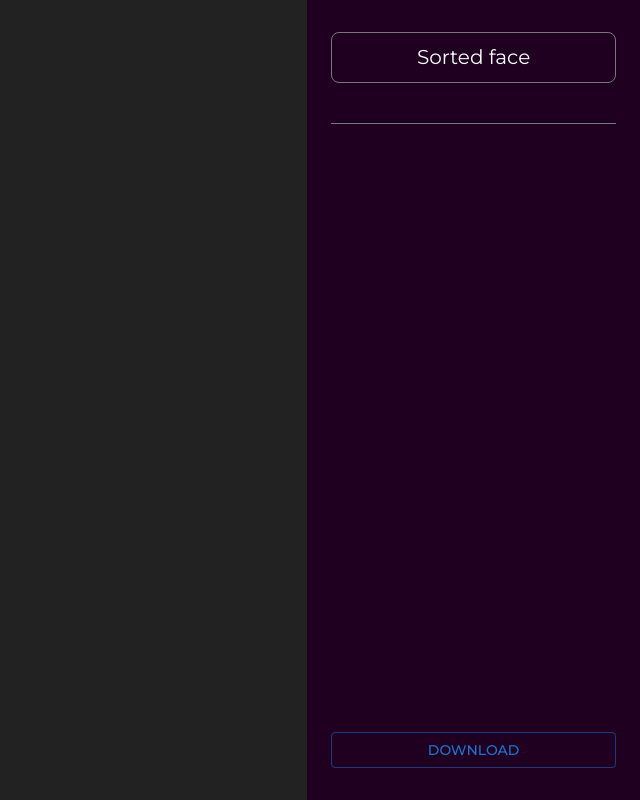
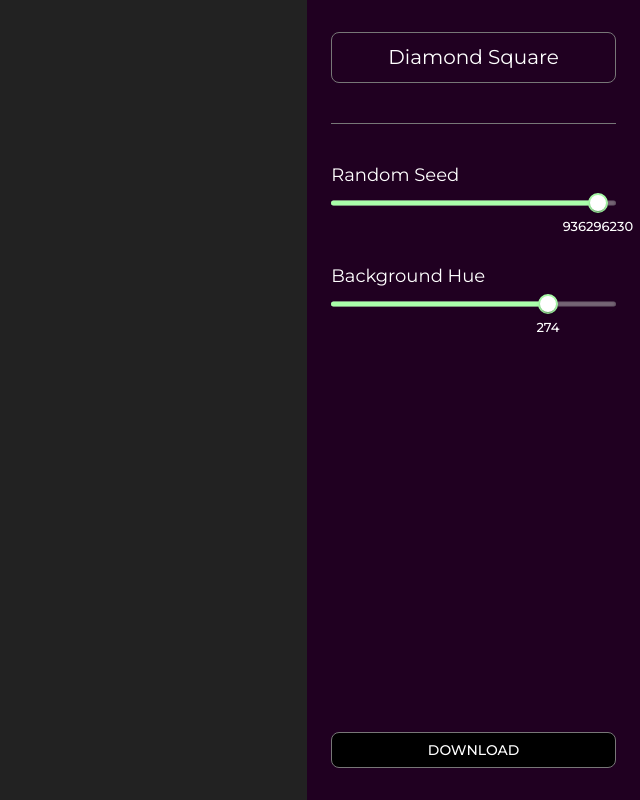
Before and after one commit to Yoctoboy/generative-generator, a React (Vite) app: page / in a window 1280 px wide. Shown: the whole page, without its empty margins (640-1280 px from the left). Built offline with nearby package versions, Linux system fonts and the light colour scheme.

Commit message:
use MUI theme instead of styled for cleanliness

```diff
--- a/src/App.tsx
+++ b/src/App.tsx
@@ -1,6 +1,5 @@
 import { ThemeProvider } from '@mui/material'
-import { useDebounce } from '@uidotdev/usehooks'
-import { useDeferredValue, useEffect, useState } from 'react'
+import { useEffect, useState } from 'react'
 import { SketchType } from './algorithms/Sketch'
 import BaseSketch from './algorithms/base/BaseSketch'
 import DiamondSquareSketch from './algorithms/diamond-square/DiamondSquareSketch'
@@ -20,7 +19,7 @@ const availableSketches = [BaseSketch, DiamondSquareSketch, SortedFaceSketch]
 
 function App() {
     const [CurrentSketch, setCurrentSketch] =
-        useState<SketchType>(SortedFaceSketch)
+        useState<SketchType>(DiamondSquareSketch)
     const [paramValues, setParamValues] = useState<
         ParameterValues<typeof CurrentSketch.parameters>
     >(getParametersInitialValues(CurrentSketch.parameters))
--- a/src/algorithms/diamond-square/setup.ts
+++ b/src/algorithms/diamond-square/setup.ts
@@ -27,7 +27,7 @@ export const setup = (
         const randomDivision = 1.3
         const maxColor = 100
 
-        p5.createCanvas(size, size)
+        const canvas = p5.createCanvas(size, size)
 
         // initialize 2D altitude matrix
         const mat = new Array(size).fill(0).map(() => new Array(size).fill(0))
--- a/src/components/SketchSelector.tsx
+++ b/src/components/SketchSelector.tsx
@@ -25,36 +25,6 @@ const StyledFormControl = styled(FormControl)(() => ({
     },
 }))
 
-const StyledSelect = styled(InputBase)(() => ({
-    '& .MuiInputBase-input': {
-        color: 'white',
-        border: 'none',
-        textAlign: 'center',
-        background: 'transparent',
-        transition: 'color 0.3s',
-        padding: '10px 0 !important',
-        '&:focus': {
-            outline: 'none',
-        },
-        '&:hover': {
-            color: 'black',
-        },
-    },
-    '&:hover': {
-        backgroundColor: 'rgba(255, 255, 255, 0.8)',
-        color: 'black',
-        cursor: 'pointer',
-    },
-}))
-
-const StyledMenuItem = styled(MenuItem)(() => ({
-    fontSize: '1.2rem',
-    '&:hover': {
-        backgroundColor: 'white',
-        color: 'black',
-    },
-}))
-
 export const SketchSelector = ({
     allSketches,
     currentSketch,
@@ -73,29 +43,14 @@ export const SketchSelector = ({
                 id="project-selector"
                 value={currentSketch}
                 onChange={handleChange}
-                input={<StyledSelect />}
+                input={<InputBase />}
                 IconComponent={() => <></>}
-                MenuProps={{
-                    PaperProps: {
-                        sx: {
-                            border: '1px solid var(--disabled-grey)',
-                            borderRadius: '8px',
-                            backgroundColor: 'rgba(0, 0, 0)', // Dropdown menu background
-                            color: 'white', // Dropdown menu text color
-                        },
-                    },
-                    MenuListProps: {
-                        sx: {
-                            p: 0,
-                        },
-                    },
-                }}
             >
                 {allSketches.map((sketch) => (
                     // @ts-expect-error MUI does not let you use any object as value, but it works fine (only type checking is fucked)
-                    <StyledMenuItem key={sketch.sketchName} value={sketch}>
+                    <MenuItem key={sketch.sketchName} value={sketch}>
                         {sketch.sketchName}
-                    </StyledMenuItem>
+                    </MenuItem>
                 ))}
             </Select>
         </StyledFormControl>
--- a/src/index.css
+++ b/src/index.css
@@ -1,5 +1,6 @@
 :root {
   --sidebar-background: #200021;
+  --selected-menuitem-background: #041b04;
   --disabled-grey: #777777;
   --background-grey: #222222;
   --white-title: #ffffff;
--- a/src/theme.ts
+++ b/src/theme.ts
@@ -4,4 +4,79 @@ export const theme = createTheme({
     typography: {
         fontFamily: 'Montserrat',
     },
+    components: {
+        MuiSelect: {
+            defaultProps: {
+                MenuProps: {
+                    PaperProps: {
+                        sx: {
+                            border: '1px solid var(--disabled-grey)',
+                            borderRadius: '8px',
+                            color: 'white',
+                        },
+                    },
+                    MenuListProps: {
+                        sx: {
+                            p: 0,
+                        },
+                    },
+                },
+            },
+        },
+        MuiMenuItem: {
+            defaultProps: {
+                sx: {
+                    fontSize: '1.2rem',
+                },
+            },
+            styleOverrides: {
+                root: {
+                    backgroundColor: 'black',
+                    transition: 'color 0.3s ease, background-color 0.3s ease',
+                    color: 'white',
+                    '&:hover': {
+                        backgroundColor: 'white',
+                        color: 'black',
+                    },
+                    '&.Mui-selected': {
+                        backgroundColor: 'var(--selected-menuitem-background)',
+                    },
+                    '&.Mui-selected:hover': {
+                        backgroundColor: 'white',
+                        color: 'black',
+                    },
+                },
+            },
+        },
+        MuiInputBase: {
+            styleOverrides: {
+                input: {
+                    color: 'white',
+                    border: 'none',
+                    textAlign: 'center',
+                    background: 'transparent',
+                    transition: 'color 0.3s',
+                    padding: '10px 0 !important',
+                    '&:focus': {
+                        outline: 'none',
+                    },
+                    '&:hover': {
+                        backgroundColor: 'rgba(255, 255, 255, 0.8)',
+                        color: 'black',
+                        cursor: 'pointer',
+                    },
+                },
+            },
+        },
+        MuiButton: {
+            defaultProps: {
+                sx: {
+                    border: '1px solid var(--disabled-grey)',
+                    borderRadius: '8px',
+                    backgroundColor: 'rgba(0, 0, 0)',
+                    color: 'white',
+                },
+            },
+        },
+    },
 })
```
